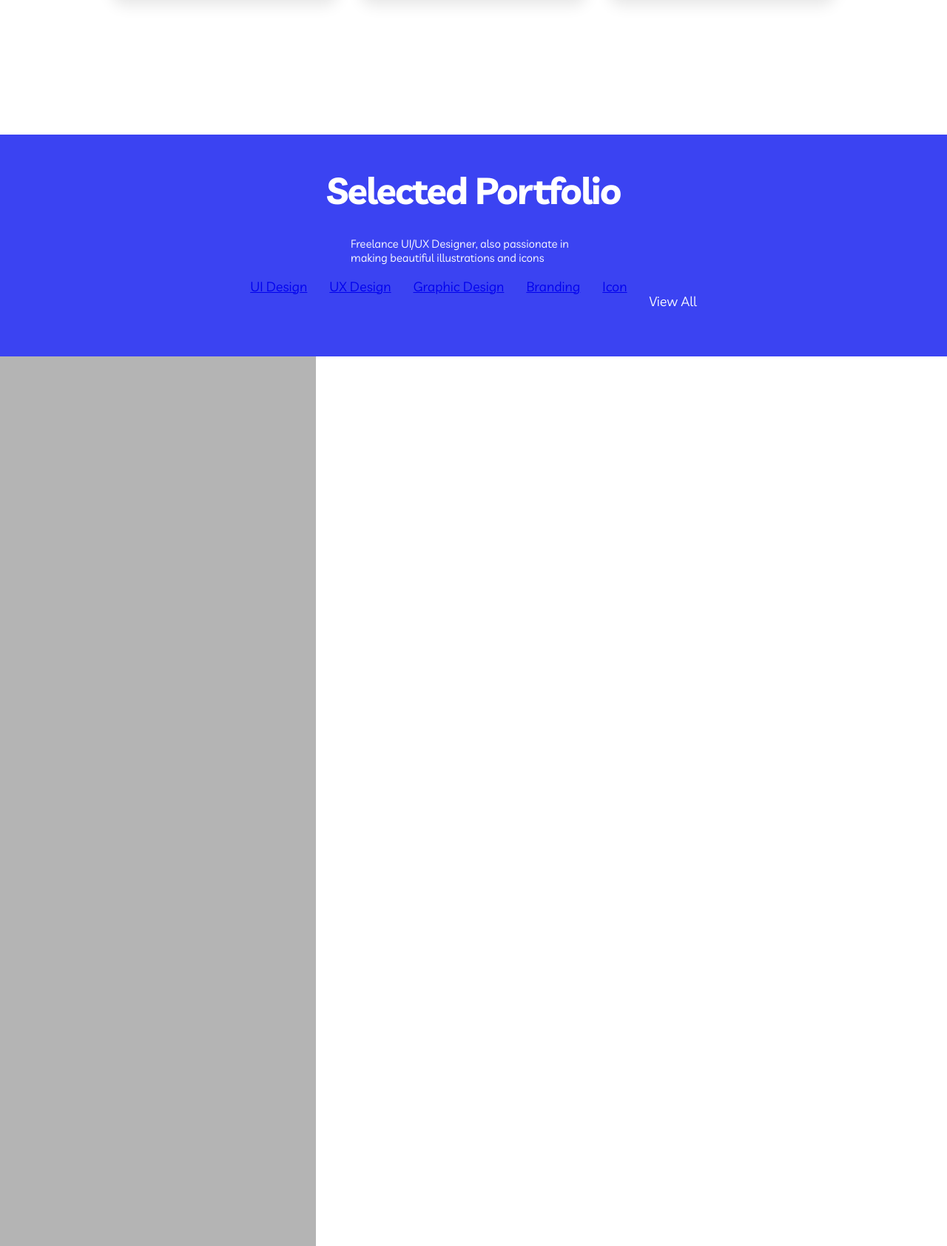
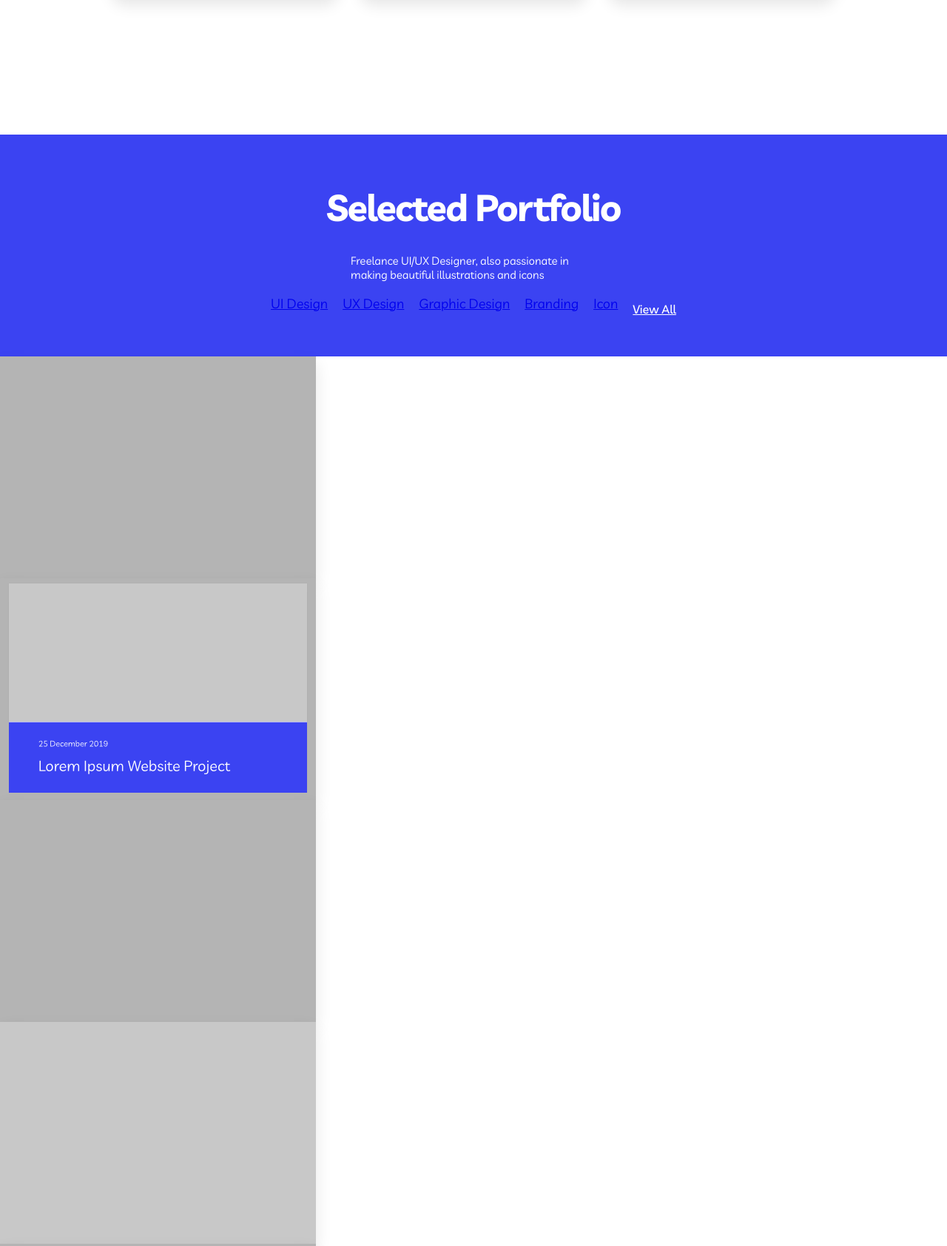
Before and after one commit to LuxitaLucia/Orion, a plain HTML site: page index.html in a window 1280 px wide. Shown: the part 2243-3928 px from the top of the page at 74% size. Drawn offline with Linux system fonts and the light colour scheme.

Commit message:
2 files modified, 9 added

```diff
--- a/index.css
+++ b/index.css
@@ -300,7 +300,7 @@ body {
   background-color: #3b43f2;
   border-top: 80px solid #fff;
   display: flex;
-  max-width: 1280px;
+  max-width: 1500px;
   width: 100%;
   height: 300px;
   margin: 0px;
@@ -328,28 +328,37 @@ body {
 .next-rectangle .abilities {
   color: #fff;
   display: flex;
+  flex-direction: row;
+  justify-content: space-between;
   font-size: 18px;
   font-style: normal;
   font-weight: 400;
   line-height: 10px;
-  gap: 30px;
+  gap: 20px;
 }
 .next-rectangle .buton {
   color: #fff;
-  display: flex;
-  text-decoration: none;
-  height: 50px;
-  line-height: 50px;
-  border-radius: 25px;
   text-align: center;
-  margin-bottom: 20px;
-  gap: 50px;
+  font-size: 16px;
+  font-style: normal;
+  font-weight: 500;
+  line-height: 24px; /* 150% */
 }
-.project div {
+.project img {
   background: #b4b4b4;
   width: 427px;
   height: 300px;
   flex-shrink: 0;
-  flex-direction: row;
-  justify-content: space-around;
+  transition: all 0.3s ease-in-out;
+  box-shadow: 0px 10px 20px 0px rgba(0, 0, 0, 0.1);
+  display: flex;
+  flex-direction: column;
+  align-items: center;
+  position: relative;
+  top: 0px;
 }
+.project img:hover {
+  top: -40px;
+  cursor: pointer;
+  box-shadow: 0px 20px 80px 0px rgba(0, 0, 0, 0.15);
+}
--- a/index.html
+++ b/index.html
@@ -140,15 +140,15 @@
       </div>
     </div>
     <section class="project">
-      <div></div>
-      <div></div>
-      <div></div>
-      <div></div>
-      <div></div>
-      <div></div>
-      <div></div>
-      <div></div>
-      <div></div>
+      <img src="images/proiect1.svg" alt="">
+      <img src="images/proiect2.svg" alt="">
+      <img src="images/proiect3.svg" alt="">
+      <img src="images/proiect4.svg" alt="">
+      <img src="images/proiect5.svg" alt="">
+      <img src="images/proiect6.svg" alt="">
+      <img src="images/proiect7.svg" alt="">
+      <img src="images/proiect8.svg" alt="">
+      <img src="images/proiect9.svg" alt="">
     </section>
   </body>
 </html>
```
Also changed, not shown: images/proiect1.svg (added), images/proiect2.svg (added), images/proiect3.svg (added), images/proiect4.svg (added), images/proiect5.svg (added), images/proiect6.svg (added), images/proiect7.svg (added), images/proiect8.svg (added), images/proiect9.svg (added).
